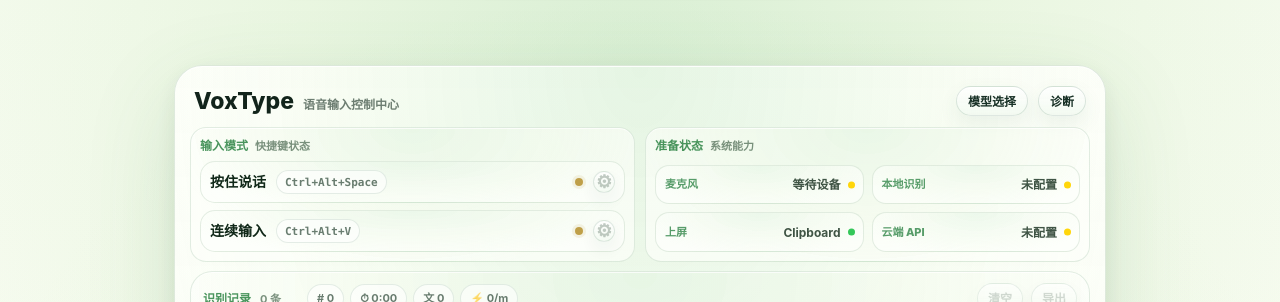
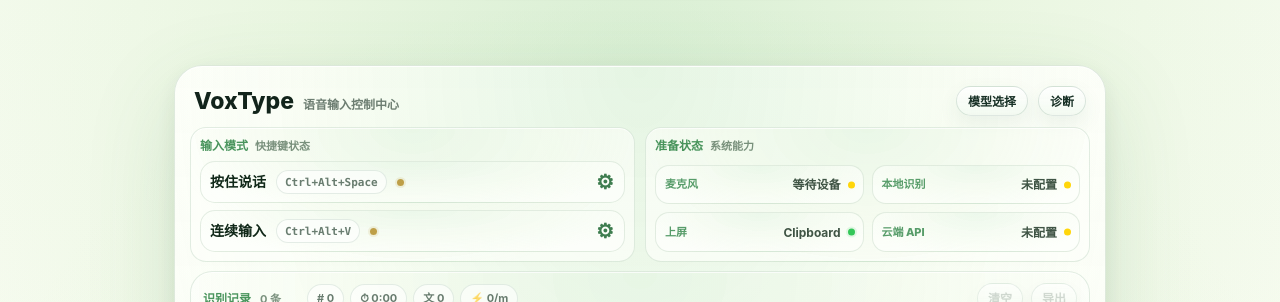
Before and after one commit to snowcraneww/vox-type, a React (Vite) app: page / in a window 1280 px wide. Shown: the top 302 px of the page. Built offline with nearby package versions, Linux system fonts and the light colour scheme.

Commit message:
style: align mode status indicators

```diff
--- a/src/MainWindow.tsx
+++ b/src/MainWindow.tsx
@@ -43,8 +43,8 @@
         <div className="v51-top-grid">
           <section className="control-section mode-selector" aria-label="输入模式">
             <div className="section-heading"><span>输入模式</span><strong>快捷键状态</strong></div>
-            <article className="mode-card compact" title="按住快捷键说一句，松开后转写并上屏。"><div className="mode-line"><h2>按住说话</h2><kbd>Ctrl+Alt+Space</kbd></div><div className="mode-card-actions"><span className="ready-dot" data-ready={hotkeysReady} title={hotkeysReady ? '快捷键已注册' : '快捷键未注册'} aria-label={hotkeysReady ? '快捷键已注册' : '快捷键未注册'} /><button type="button" disabled title="下一版支持自定义快捷键" aria-label="修改按住说话快捷键">⚙</button></div></article>
-            <article className="mode-card compact" title="按一次开始，录音中分段上屏，再按一次停止。"><div className="mode-line"><h2>连续输入</h2><kbd>{toggleHotkey}</kbd></div><div className="mode-card-actions"><span className="ready-dot" data-ready={hotkeysReady} title={hotkeysReady ? '快捷键已注册' : '快捷键未注册'} aria-label={hotkeysReady ? '快捷键已注册' : '快捷键未注册'} /><button type="button" disabled title="下一版支持自定义快捷键" aria-label="修改连续输入快捷键">⚙</button></div></article>
+            <article className="mode-card compact" title="按住快捷键说一句，松开后转写并上屏。"><div className="mode-line"><h2>按住说话</h2><kbd>Ctrl+Alt+Space</kbd><span className="ready-dot" data-ready={hotkeysReady} title={hotkeysReady ? '快捷键已注册' : '快捷键未注册'} aria-label={hotkeysReady ? '快捷键已注册' : '快捷键未注册'} /></div><div className="mode-card-actions"><button className="icon-only-button" type="button" disabled title="下一版支持自定义快捷键" aria-label="修改按住说话快捷键">⚙</button></div></article>
+            <article className="mode-card compact" title="按一次开始，录音中分段上屏，再按一次停止。"><div className="mode-line"><h2>连续输入</h2><kbd>{toggleHotkey}</kbd><span className="ready-dot" data-ready={hotkeysReady} title={hotkeysReady ? '快捷键已注册' : '快捷键未注册'} aria-label={hotkeysReady ? '快捷键已注册' : '快捷键未注册'} /></div><div className="mode-card-actions"><button className="icon-only-button" type="button" disabled title="下一版支持自定义快捷键" aria-label="修改连续输入快捷键">⚙</button></div></article>
           </section>
           <section className="control-section readiness-panel" aria-label="准备状态">
             <div className="section-heading"><span>准备状态</span><strong>系统能力</strong></div>
--- a/src/styles.css
+++ b/src/styles.css
@@ -2021,40 +2021,42 @@
 .ready-dot {
   background: rgba(179, 140, 35, 0.82);
   border-radius: 999px;
-  box-shadow: 0 0 0 3px rgba(179, 140, 35, 0.10);
+  box-shadow: 0 0 0 2px rgba(179, 140, 35, 0.12);
   display: block;
   flex: 0 0 auto;
-  height: 8px;
-  width: 8px;
+  height: 7px;
+  width: 7px;
 }
 
 .ready-dot[data-ready="true"] {
-  background: rgba(37, 151, 62, 0.90);
-  box-shadow: 0 0 0 3px rgba(37, 151, 62, 0.10);
-}
-
-.v51 .mode-card button {
+  background: #34c759;
+  box-shadow: 0 0 0 2px rgba(52, 199, 89, 0.12);
+}
+
+.v51 .mode-card .icon-only-button,
+.control-center.v51 .mode-card .icon-only-button,
+.control-center.v51 .mode-card .icon-only-button:disabled {
   background: transparent;
-  border-color: transparent;
-  border-radius: 999px;
-  box-shadow: none;
-  color: rgba(13, 91, 35, 0.82);
-  font-size: 18px;
-  line-height: 1;
-  min-height: 22px;
-  min-width: 22px;
-  padding: 0;
-}
-
-.v51 .mode-card button:hover:not(:disabled) {
-  background: transparent;
-  border-color: transparent;
+  border: 0;
+  border-radius: 0;
   box-shadow: none;
   color: rgba(13, 91, 35, 0.86);
-}
-
-.v51 .mode-card button:disabled {
-  opacity: 0.88;
+  cursor: not-allowed;
+  font-size: 20px;
+  line-height: 1;
+  min-height: 20px;
+  min-width: 20px;
+  opacity: 0.92;
+  padding: 0;
+  transform: none;
+}
+
+.v51 .mode-card .icon-only-button:hover:not(:disabled),
+.control-center.v51 .mode-card .icon-only-button:hover:not(:disabled) {
+  background: transparent;
+  border: 0;
+  box-shadow: none;
+  color: rgba(13, 91, 35, 0.86);
 }
 
 .v51 .readiness-grid div {
@@ -2072,6 +2074,10 @@
   top: 50%;
   transform: translateY(-50%);
   width: 7px;
+}
+
+.v51 .readiness-grid div[data-state="ready"]::after {
+  box-shadow: 0 0 0 2px rgba(52, 199, 89, 0.12);
 }
 
 .v51 .readiness-grid dt,
```
Also changed, not shown: 2 other files (tests, documents, lock files or other folders).
